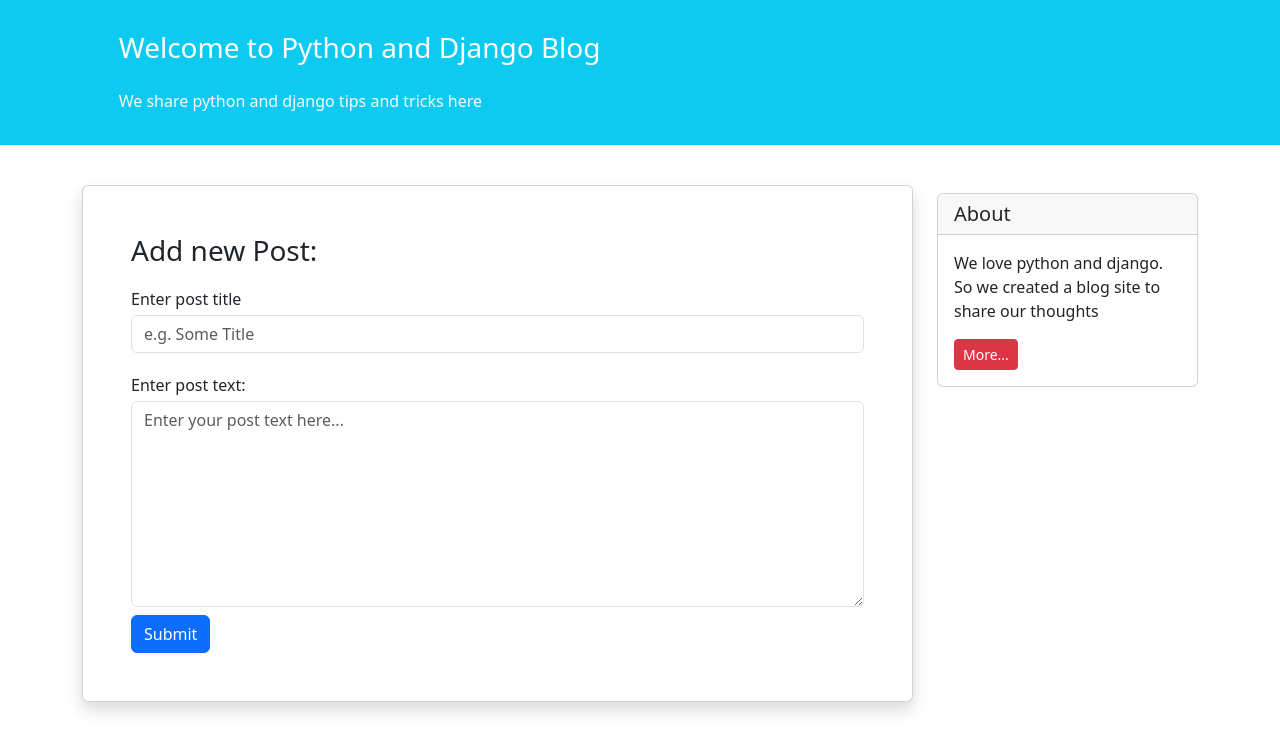
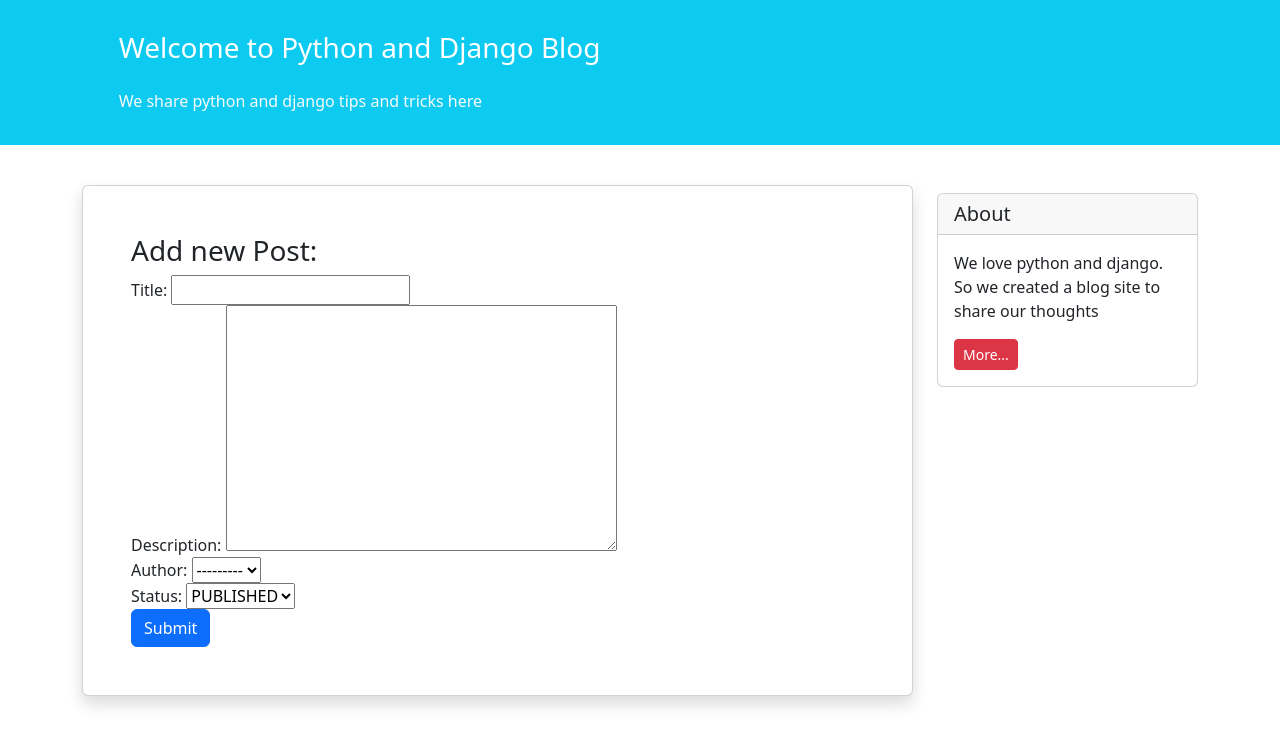
Before and after one commit to ErfanAshki/blog-page-project, a Django app: page /post/create/ in a window 1280 px wide. Shown: the part 57-800 px from the top of the page. Run offline with Django 5.2, Linux system fonts and the light colour scheme; data comes from the database, SQL or seed files in the repository; both versions use the stored data as it was after the commit.

Commit message:
comelete create view and redirect

```diff
--- a/blog/templates/blog/post_create.html
+++ b/blog/templates/blog/post_create.html
@@ -10,17 +10,9 @@
             <div class="col-9">
                 <div class="card shadow my-3 p-5">
                     <h3>Add new Post:</h3>
-                    <form method="POST">
+                    <form action="" method="post">
                         {% csrf_token %}
-                        <div class="form-group py-2">
-                            <label class="py-1">Enter post title</label>
-                            <input type="text" class="form-control" placeholder="e.g. Some Title" name="title">
-                        </div>
-                        <div class="form-group py-2">
-                            <label class="py-1">Enter post text:</label>
-                            <textarea class="form-control" name="text" rows="8"
-                                      placeholder="Enter your post text here..."></textarea>
-                        </div>
+                        {{ form }}
                         <button type="submit" class="btn btn-primary">Submit</button>
                     </form>
                 </div>
--- a/blog/views.py
+++ b/blog/views.py
@@ -1,6 +1,7 @@
-from django.shortcuts import get_object_or_404, render
+from django.shortcuts import get_object_or_404, render, redirect
 
 from .models import Post
+from .forms import NewPostForm
 
 
 def post_list_view(request):
@@ -16,4 +17,13 @@ def post_detail_view(request, pk):
 
 
 def post_create_view(request):
-    return render(request, 'blog/post_create.html')
+    if request.method == 'POST':
+        form = NewPostForm(request.POST)
+        if form.is_valid():
+            form.save()
+            form = NewPostForm()
+            return redirect('post_list')
+    else:
+        form = NewPostForm()
+
+    return render(request, 'blog/post_create.html', {'form': form})
```
Also changed, not shown: db.sqlite3.
